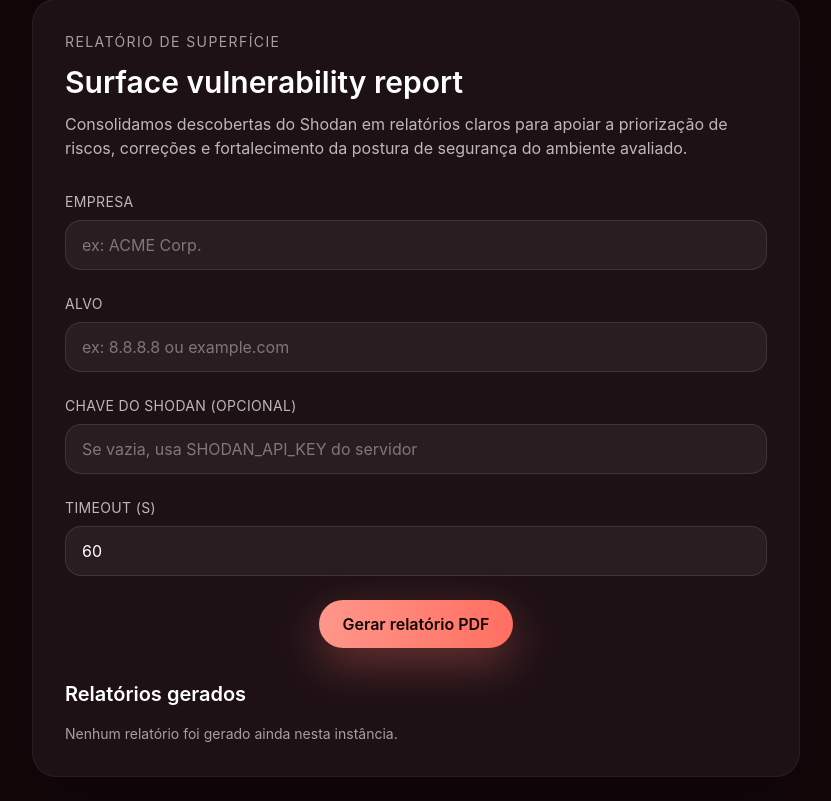
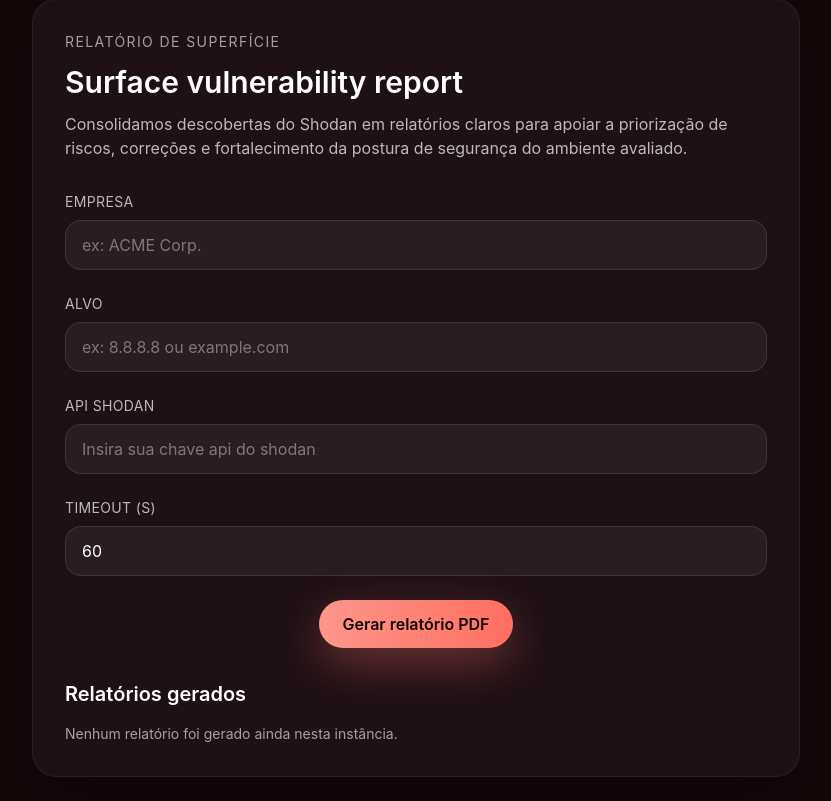
Before and after one commit to diogovdcpa/SurfaceLens, a Flask app: page / in a window 1280 px wide. Shown: the part 25-826 px from the top of the page, without its empty margins (224-1055 px from the left). Run offline with Flask 3, Linux system fonts and the light colour scheme; some libraries are stand-ins or nearby versions.

Commit message:
chore(ui): rename shodan api field label and placeholder

```diff
--- a/src/templates/index.html
+++ b/src/templates/index.html
@@ -85,12 +85,12 @@
           </div>
 
           <div class="grid gap-2">
-            <label for="api_key" class="text-sm uppercase tracking-wide text-white/70">Chave do Shodan (opcional)</label>
+            <label for="api_key" class="text-sm uppercase tracking-wide text-white/70">API SHODAN</label>
             <input
               id="api_key"
               name="api_key"
               type="password"
-              placeholder="Se vazia, usa SHODAN_API_KEY do servidor"
+              placeholder="Insira sua chave api do shodan"
               class="rounded-2xl border border-white/10 bg-white/5 px-4 py-3 text-white placeholder-white/40 focus:border-accent focus:outline-none"
             />
           </div>
```
